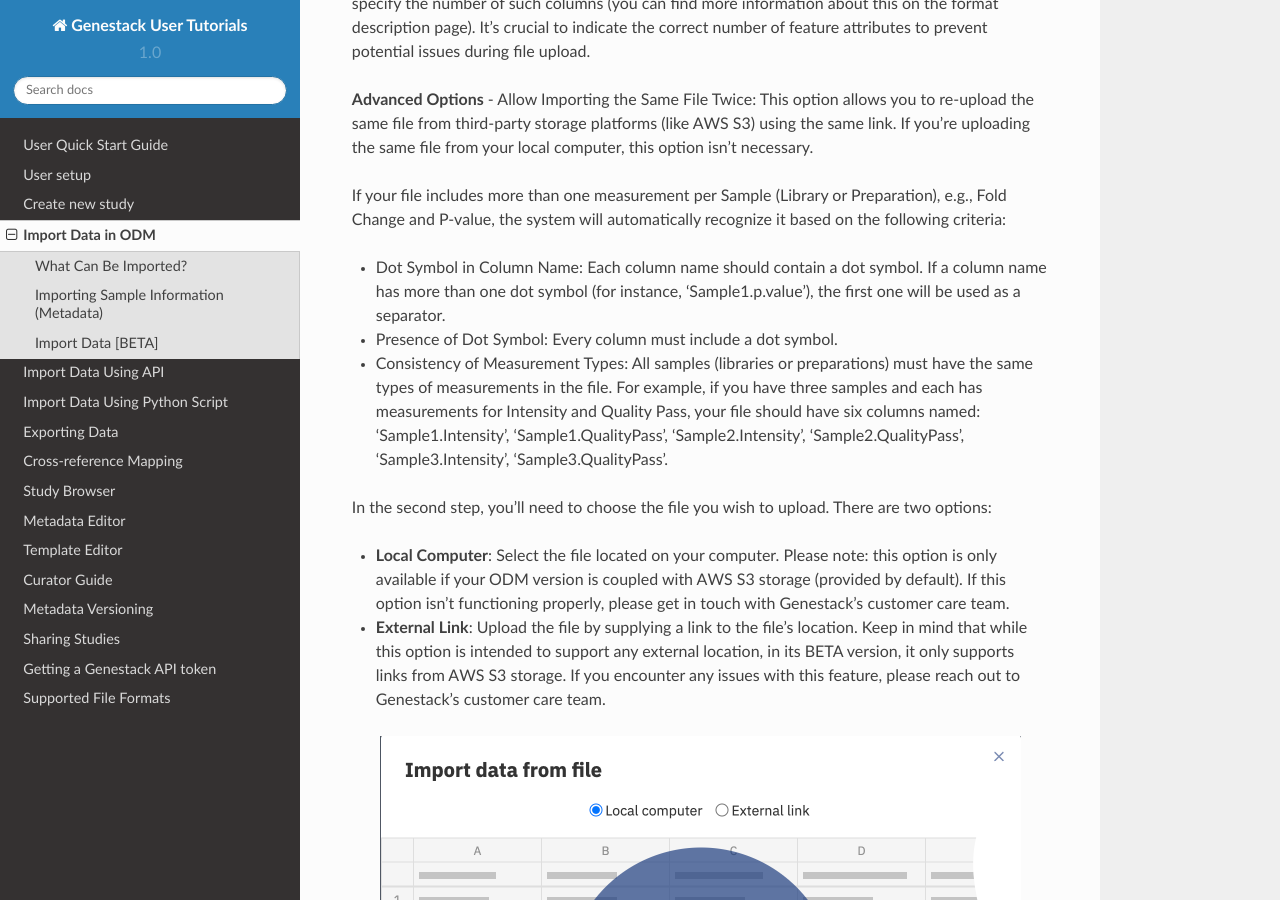
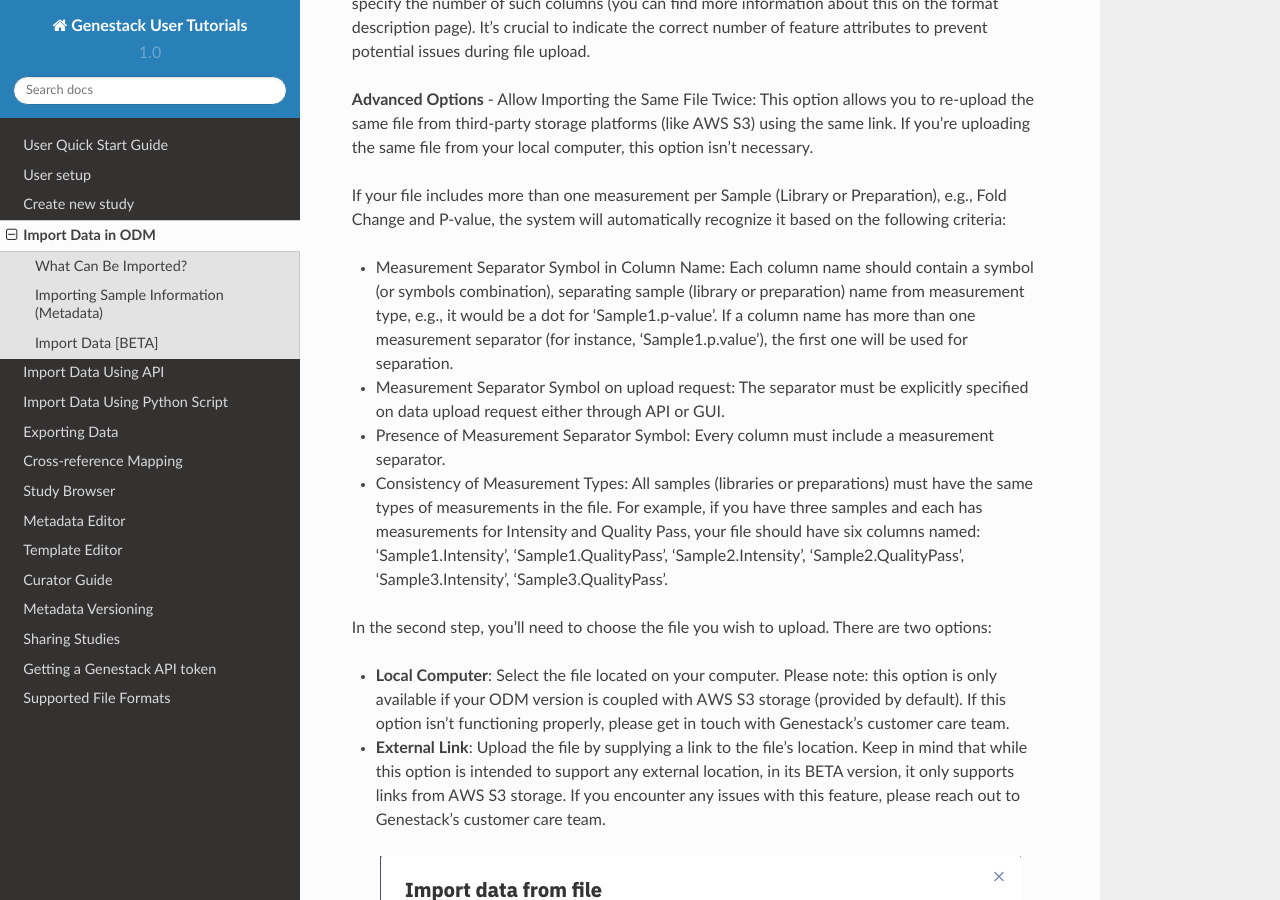
Before and after one commit to genestack/user-guide, a Sphinx documentation site: the page built from source/doc-odm-user-guide/import-samples-spreadsheet.rst, in a window 1280 px wide and 900 px high, scrolled down 4906 px. Built offline with Sphinx 7.4.7 and the Read the Docs theme 2.0.0, drawn with Linux system fonts in a browser that asks for light colours; pages that are not in the unit, such as notebooks, are missing from menus.

Commit message:
Update information about measurement separator

```diff
--- a/source/doc-odm-user-guide/import-samples-spreadsheet.rst
+++ b/source/doc-odm-user-guide/import-samples-spreadsheet.rst
@@ -151,8 +151,9 @@ In the subsequent dialog window, several parameters need to be defined:
 
 If your file includes more than one measurement per Sample (Library or Preparation), e.g., Fold Change and P-value, the system will automatically recognize it based on the following criteria:
 
-- Dot Symbol in Column Name: Each column name should contain a dot symbol. If a column name has more than one dot symbol (for instance, 'Sample1.p.value'), the first one will be used as a separator.
-- Presence of Dot Symbol: Every column must include a dot symbol.
+- Measurement Separator Symbol in Column Name: Each column name should contain a symbol (or symbols combination), separating sample (library or preparation) name from measurement type, e.g., it would be a dot for 'Sample1.p-value'. If a column name has more than one measurement separator (for instance, 'Sample1.p.value'), the first one will be used for separation.
+- Measurement Separator Symbol on upload request: The separator must be explicitly specified on data upload request either through API or GUI.
+- Presence of Measurement Separator Symbol: Every column must include a measurement separator.
 - Consistency of Measurement Types: All samples (libraries or preparations) must have the same types of measurements in the file. For example, if you have three samples and each has measurements for Intensity and Quality Pass, your file should have six columns named: 'Sample1.Intensity', 'Sample1.QualityPass', 'Sample2.Intensity', 'Sample2.QualityPass', 'Sample3.Intensity', 'Sample3.QualityPass'.
 
 In the second step, you'll need to choose the file you wish to upload. There are two options:
--- a/source/doc-odm-user-guide/supported-formats.rst
+++ b/source/doc-odm-user-guide/supported-formats.rst
@@ -70,8 +70,9 @@ However, the current **BETA** version has some limitations on the file content.
 - The system automatically identifies all feature columns as either string value or numeric value columns. If a column that should be numeric contains at least one value with a non-numeric character (except for the missing value coded as indicated above), it will be considered a string value column, disabling the ranged search capabilities.
 - Columns with measurements must contain only either numeric values or missing values (as specified above).
 - If your file contains more than one measurement per Sample (Library or Preparation), e.g., Fold Change and P-value, the system will automatically recognize it using the following criteria:
- - The column name contains a dot symbol as a separator between the Sample (Library or Preparation) name and the measurement type. If the column name contains more than one dot symbol (e.g., Sample1.p.value ), the first dot will be used as a separator.
- - All columns must contain the dot symbol.
+ - The column name contains a special symbol (or their combination) as a separator between the Sample (Library or Preparation) name and the measurement type. If the column name contains more than one measurement separator (e.g., Sample1.p.value contains two dots), the first one will be used for separation.
+ - The separator must be explicitly specified on data upload request either through API or GUI.
+ - All columns must contain the separator.
  - All samples (libraries or preparations) must have the same types of measurements in the file. For example, if you have three samples and measure Intensity and Quality Pass, then your file must have six columns named: Sample1.Intensity, Sample1.QualityPass, Sample2.Intensity, Sample2.QualityPass, Sample3.Intensity, Sample3.QualityPass.
 
 
```
